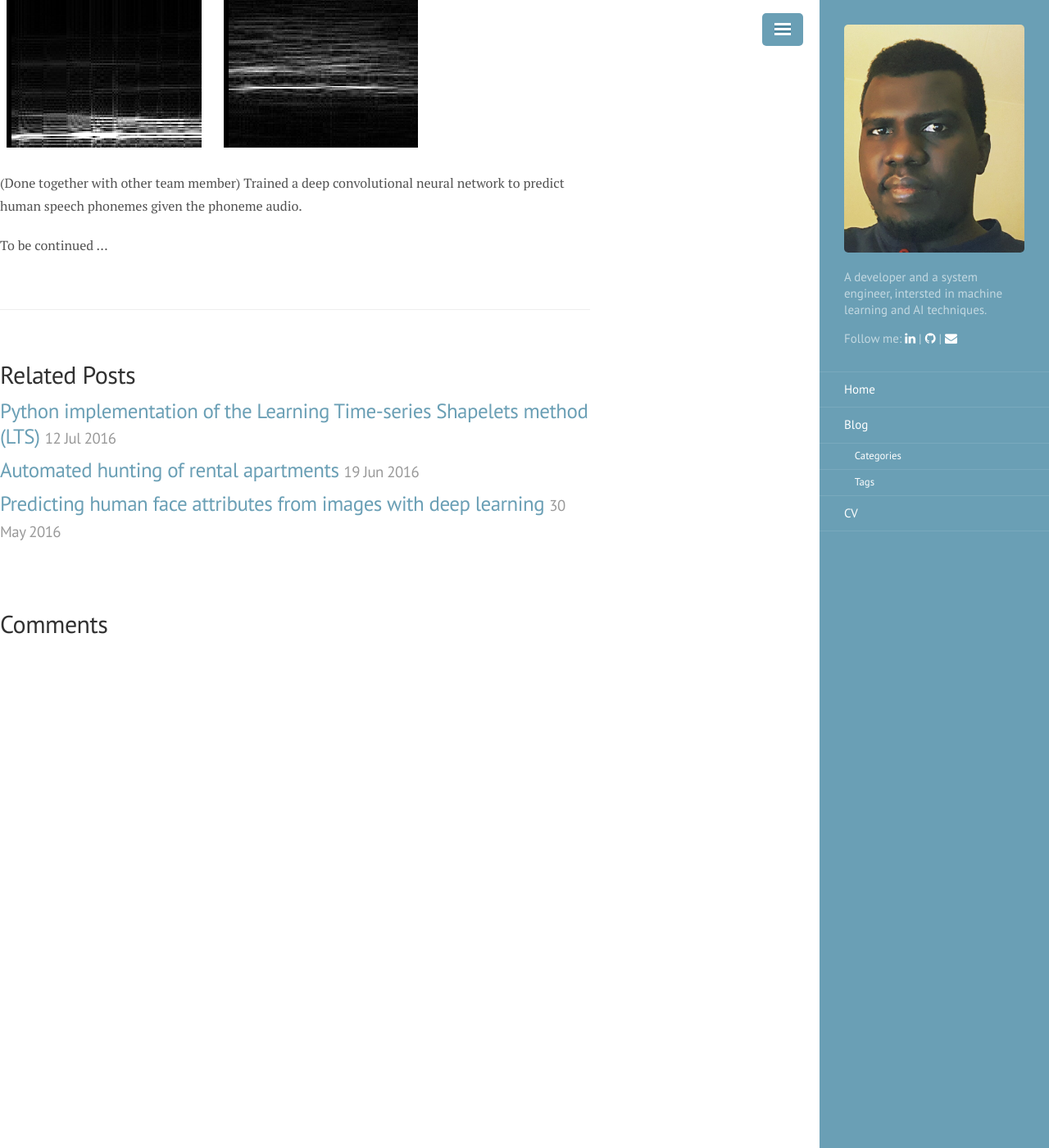
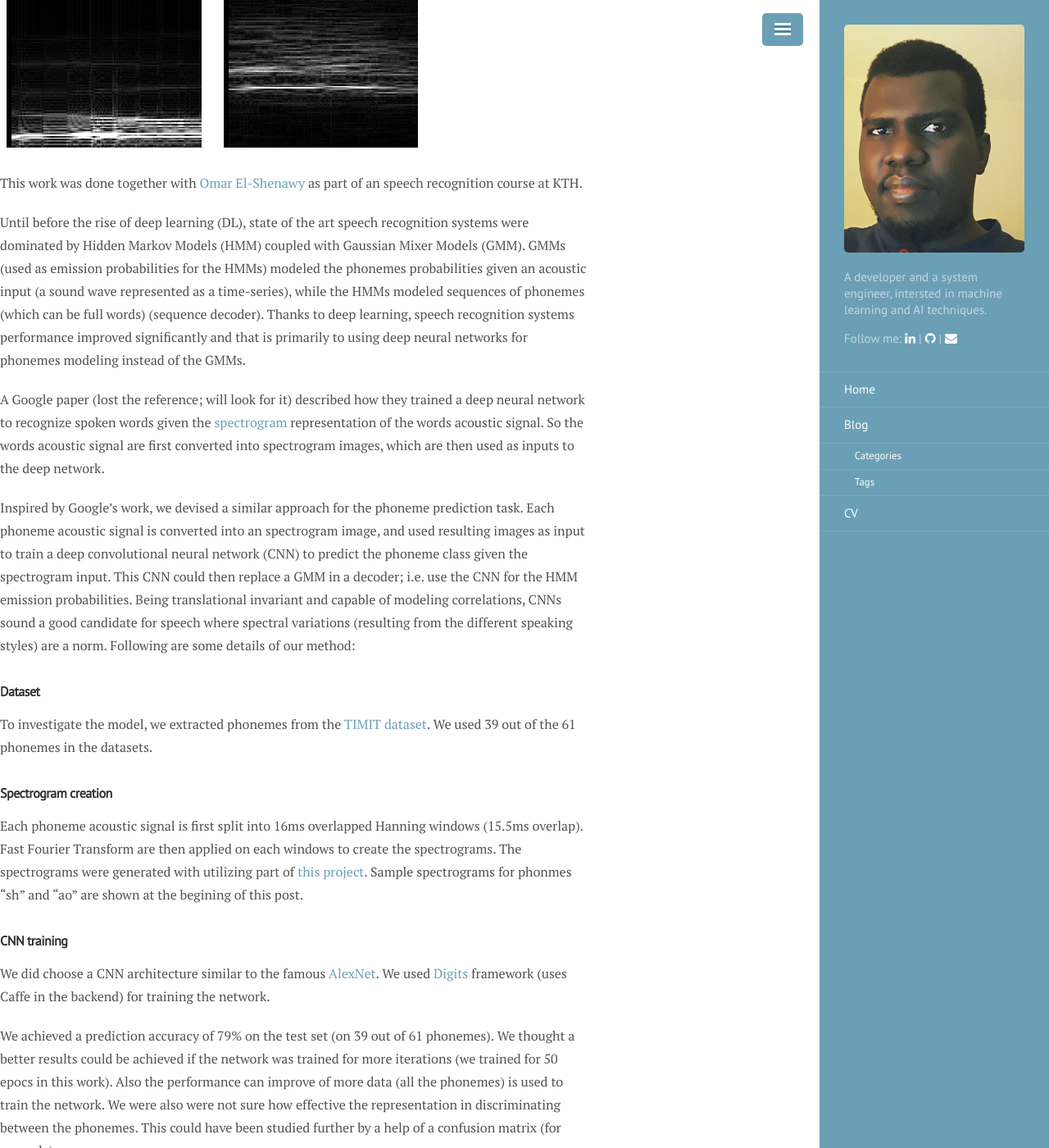
Before and after one commit to mohaseeb/mohaseeb.github.io, a Jekyll site: the page built from _posts/2014-04-30-phoneme-prediction.md, in a window 1280 px wide and 1400 px high, scrolled down 330 px. Shown: the whole window at 82% size. Built offline with Jekyll 4.4.1, drawn with Linux system fonts in a browser that asks for light colours; nearby versions of some CDN libraries; comment, search, counter and statistics services are not loaded; some of the changed text lies outside the part shown.

Commit message:
phoneme prediction post updated

```diff
--- a/_posts/2014-04-30-phoneme-prediction.md
+++ b/_posts/2014-04-30-phoneme-prediction.md
@@ -6,6 +6,21 @@ category: deep learning
 tags: [speech recognition, Caffe]
 ---
 ![phoneme_ao]({{ site.baseurl }}/public/posts_imgs/phonemes.png)
-(Done together with other team member) Trained a deep convolutional neural network to predict human speech phonemes given the phoneme audio.
+This work was done together with [Omar El-Shenawy](omares@kth.se) as part of an speech recognition course at KTH.
 
-To be continued ...
+Until before the rise of deep learning (DL), state of the art speech recognition systems were dominated by Hidden Markov Models (HMM) coupled with Gaussian Mixer Models (GMM). GMMs (used as emission probabilities for the HMMs) modeled the phonemes probabilities given an acoustic input (a sound wave represented as a time-series), while the HMMs modeled sequences of phonemes (which can be full words) (sequence decoder). Thanks to deep learning, speech recognition systems performance improved significantly and that is primarily to using deep neural networks for phonemes modeling instead of the GMMs.
+
+A Google paper (lost the reference; will look for it) described how they trained a deep neural network to recognize spoken words given the [spectrogram](https://en.wikipedia.org/wiki/Spectrogram) representation of the words acoustic signal. So the words acoustic signal are first converted into spectrogram images, which are then used as inputs to the deep network.
+
+Inspired by Google's work, we devised a similar approach for the phoneme prediction task. Each phoneme acoustic signal is converted into an spectrogram image, and used resulting images as input to train a deep convolutional neural network (CNN) to predict the phoneme class given the spectrogram input. This CNN could then replace a GMM in a decoder; i.e. use the CNN for the HMM emission probabilities. Being translational invariant and capable of modeling correlations, CNNs sound a good candidate for speech where spectral variations (resulting from the different speaking styles) are a norm. Following are some details of our method:
+
+### Dataset
+To investigate the model, we extracted phonemes from the [TIMIT dataset](https://catalog.ldc.upenn.edu/LDC93S1). We used 39 out of the 61 phonemes in the datasets.
+
+### Spectrogram creation
+Each phoneme acoustic signal is first split into 16ms overlapped Hanning windows (15.5ms overlap). Fast Fourier Transform are then applied on each windows to create the spectrograms. The spectrograms were generated with utilizing part of [this project](https://github.com/pannous/caffe-speech-recognition). Sample spectrograms for phonmes "sh" and "ao" are shown at the begining of this post.
+
+### CNN training
+We did choose a CNN architecture similar to the famous [AlexNet](http://www.cs.toronto.edu/~fritz/absps/imagenet.pdf). We used [Digits](https://developer.nvidia.com/digits) framework (uses Caffe in the backend) for training the network.
+
+We achieved a prediction accuracy of 79% on the test set (on 39 out of 61 phonemes). We thought a better results could be achieved if the network was trained for more iterations (we trained for 50 epocs in this work). Also the performance can improve of more data (all the phonemes) is used to train the network. We were also were not sure how effective the representation in discriminating between the phonemes. This could have been studied further by a help of a confusion matrix (for example).
```
Also changed, not shown: _posts/2014-04-30-hand-gestures.md (+2 -2 lines), _posts/2016-07-12-shaplets-python.md (+4 -2 lines), public/posts_imgs/lts.png.
